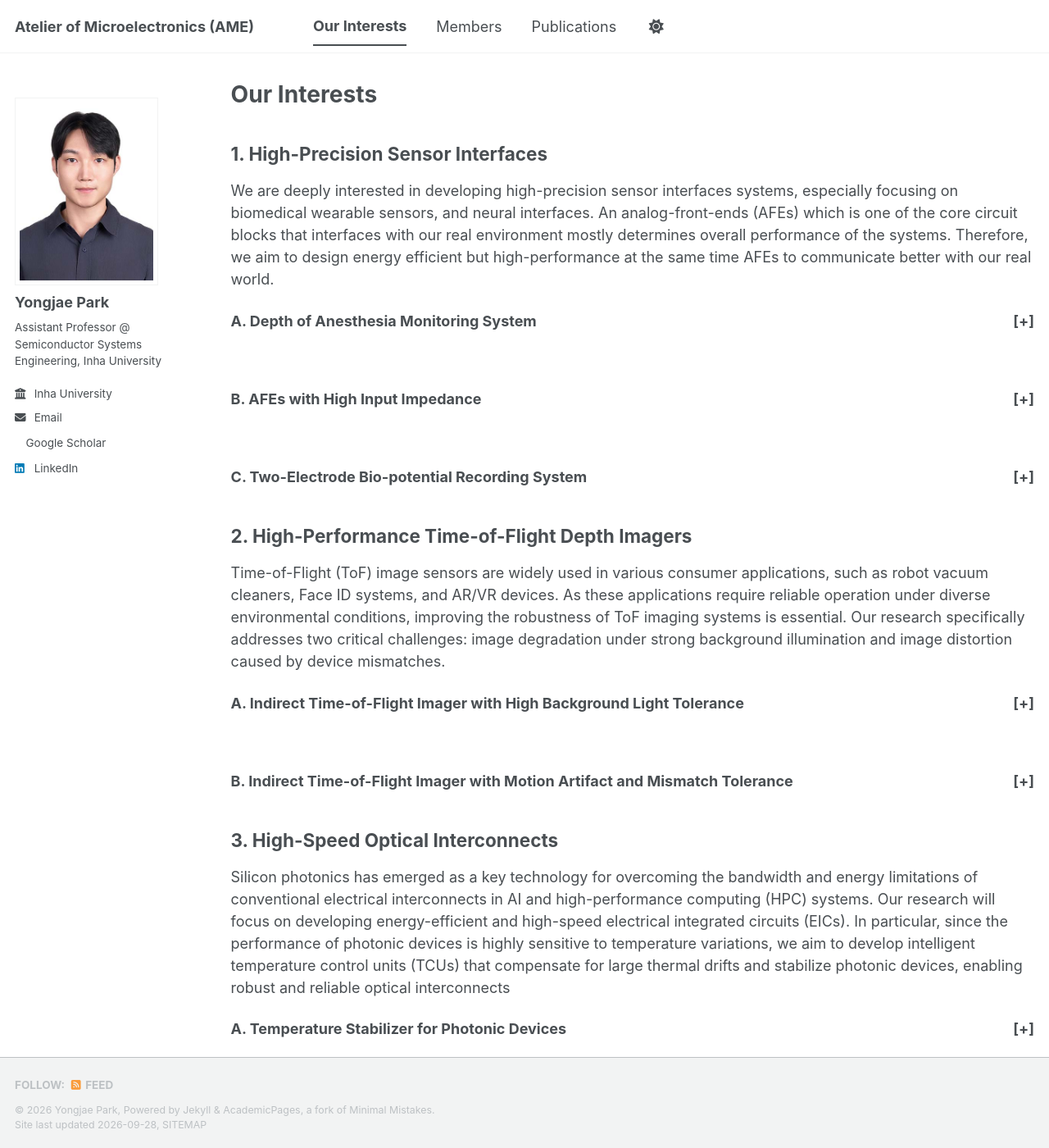
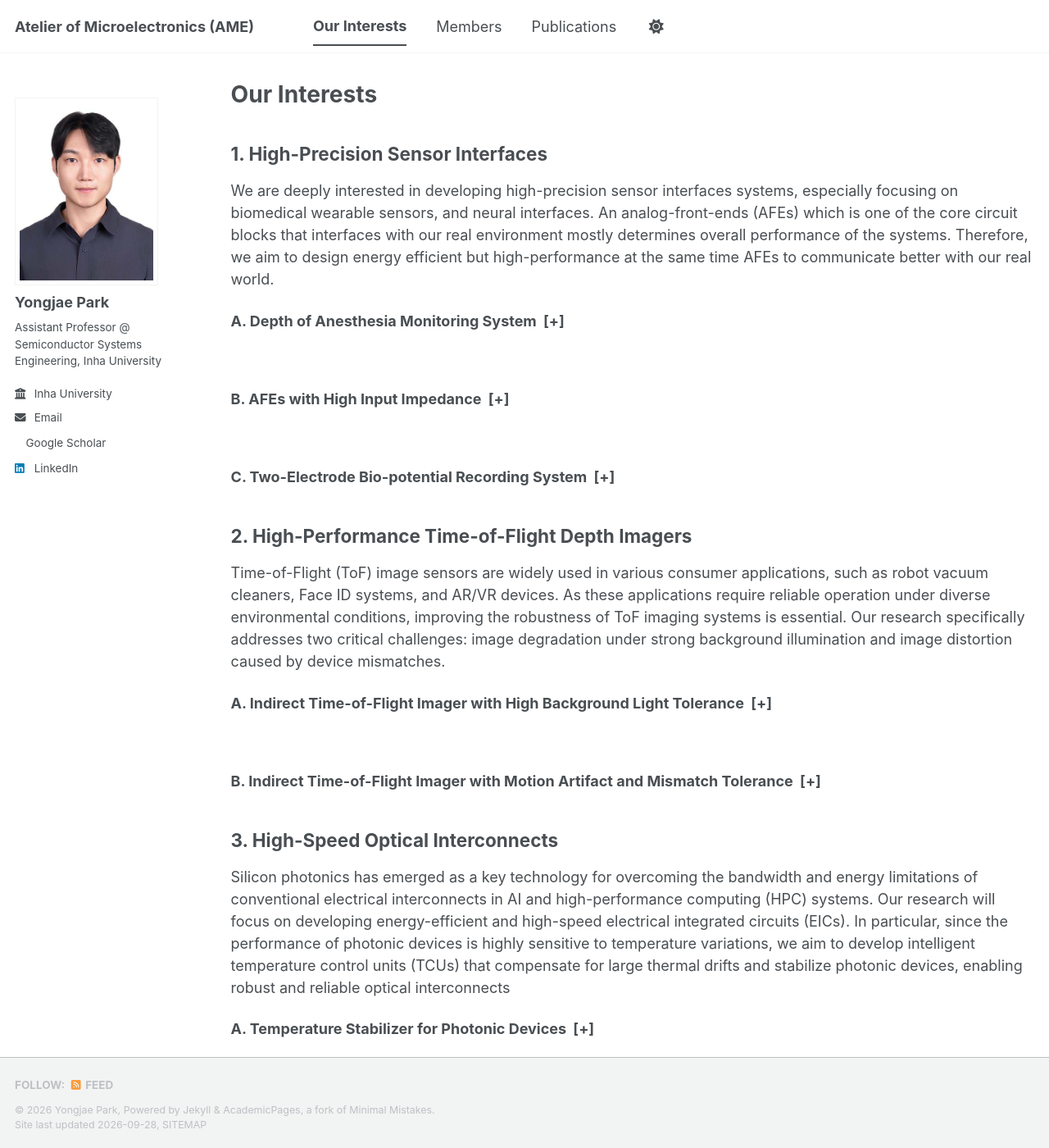
Before and after one commit to yong27park/AME.github.io, a Jekyll site: the page built from _pages/ourinterests.md, in a window 1280 px wide and 1400 px high. Shown: the whole window at 82% size. Built offline with Jekyll 4.4.1, drawn with Linux system fonts in a browser that asks for light colours; a style sheet for code colours, icons or effects is not loaded.

Commit message:
Update main.scss

```diff
--- a/assets/css/main.scss
+++ b/assets/css/main.scss
@@ -42,25 +42,23 @@
 details > summary {
   list-style: none !important;
   cursor: pointer;
-  display: flex;
-  justify-content: space-between;
-  align-items: center;
+  display: inline-block; /* 양끝 정렬을 해제하고 글자 흐름대로 정렬 */
 }
 
 details > summary::-webkit-details-marker {
   display: none !important;
 }
 
-/* 닫혀 있을 때 오른쪽 끝에 [+] 표시 */
+/* 닫혀 있을 때 글자 바로 뒤에 [+] 표시 */
 details > summary::after {
   content: " [+]";
   font-weight: bold;
-  margin-left: 6px;
+  margin-left: 4px;
 }
 
-/* 펼쳐졌을 때 오른쪽 끝에 [-] 표시 */
+/* 펼쳐졌을 때 글자 바로 뒤에 [-] 표시 */
 details[open] > summary::after {
   content: " [-]";
   font-weight: bold;
-  margin-left: 6px;
+  margin-left: 4px;
 }
```
